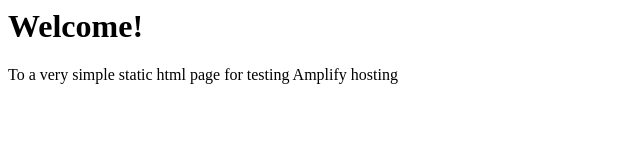
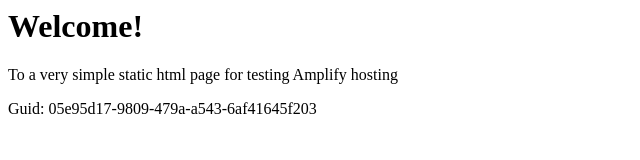
Before and after one commit to aws-aemilia-gru/Github-PR-Commit-Integration-Test-DoNotTouch-GitHubAutoBuildPrPreviewCanaryTest-v1-prod-sa-east-1, a website: page src/index.html in a window 1280 px wide. Shown: the whole page, without its empty margins (0-640 px from the left). Drawn offline with Linux system fonts and the light colour scheme.

Commit message:
commit from integ tests

```diff
--- a/src/index.html
+++ b/src/index.html
@@ -1,3 +1,5 @@
+
+
 <html lang="en">
 
 <head>
@@ -10,6 +12,6 @@
 <body>
     <h1>Welcome!</h1>
     <p>To a very simple static html page for testing Amplify hosting</p>
-</body>
+    <p>Guid: 05e95d17-9809-479a-a543-6af41645f203</p></body>
 
 </html>
```
